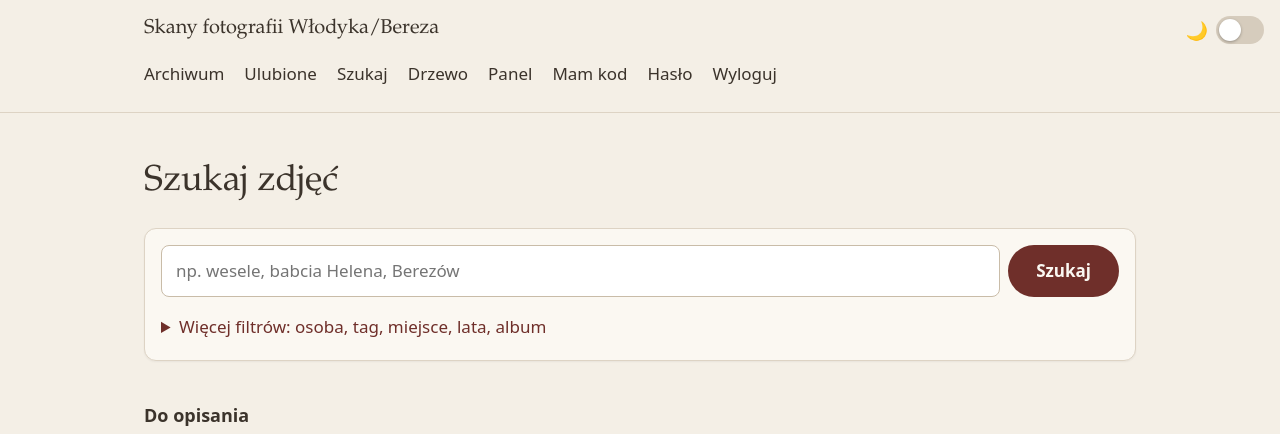
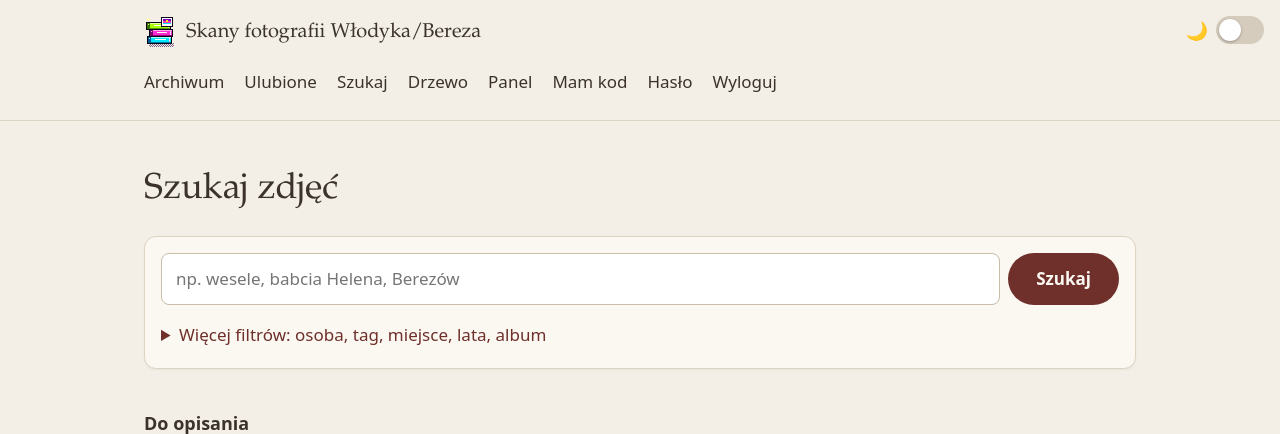
Before and after one commit to Wojtex28/ArchiveHub, a Django app: page /szukaj/ in a window 1280 px wide. Shown: the top 434 px of the page. Run offline with Django 5.2, Linux system fonts and the light colour scheme; the visitor is signed in with stand-in values (Sample User, id 1); data that the repository does not hold is empty.

Commit message:
Logo w nagłówku, favicon w SVG i PNG 512/1024
Co-Authored-By: Claude Opus 5.5 <noreply@anthropic.com>
Claude-Session: https://claude.ai/code/session_0196ffuNipa39dPUwh8EpagU

```diff
--- a/static/css/site.css
+++ b/static/css/site.css
@@ -318,7 +318,8 @@ button.button--quiet { border: 1px solid var(--rule-strong); }
   border-bottom: 1px solid var(--rule);
 }
 
-.app-header__title { font: 400 1.25rem/1.2 var(--serif); color: var(--ink); text-decoration: none; }
+.app-header__title { display: inline-flex; align-items: center; gap: 0.625rem; font: 400 1.25rem/1.2 var(--serif); color: var(--ink); text-decoration: none; }
+.app-header__logo { flex: none; width: 2rem; height: 2rem; image-rendering: pixelated; }
 .app-header__nav { display: flex; flex-wrap: wrap; align-items: center; gap: 0.25rem 1.25rem; }
 .app-header__nav a, .app-header__nav .link-button { color: var(--ink); text-decoration: none; min-height: 44px; display: inline-flex; align-items: center; }
 .app-header__nav a:hover, .app-header__nav .link-button:hover { text-decoration: underline; }
--- a/templates/app_base.html
+++ b/templates/app_base.html
@@ -1,8 +1,8 @@
-{% extends "base.html" %}
+{% extends "base.html" %}{% load static %}
 {% block body_class %}page-app{% endblock %}
 {% block content %}
 <header class="app-header">
-  <a class="app-header__title" href="{% url 'archive' %}">{{ site_title }}</a>
+  <a class="app-header__title" href="{% url 'archive' %}"><img class="app-header__logo" src="{% static 'img/logo.svg' %}" alt="" width="32" height="32">{{ site_title }}</a>
   <nav class="app-header__nav" aria-label="Menu">
     <a href="{% url 'archive' %}">Archiwum</a>
     <a href="{% url 'albums:favorites' %}">Ulubione</a>
--- a/templates/base.html
+++ b/templates/base.html
@@ -7,6 +7,7 @@
   <title>{% block title %}{{ site_title }}{% endblock %}</title>
   <meta name="color-scheme" content="light dark">
   <link rel="icon" href="{% static 'img/favicon.ico' %}" sizes="any">
+  <link rel="icon" type="image/svg+xml" href="{% static 'img/logo.svg' %}">
   <link rel="icon" type="image/png" sizes="32x32" href="{% static 'img/favicon-32.png' %}">
   <link rel="apple-touch-icon" href="{% static 'img/apple-touch-icon.png' %}">
   <link rel="stylesheet" href="{% static 'css/site.css' %}">
```
Also changed, not shown: tests/test_responsive.py (+5 -0 lines), CHANGELOG.md, static/img/logo-1024.png (added), static/img/logo-512.png (added), static/img/logo.svg (added).
